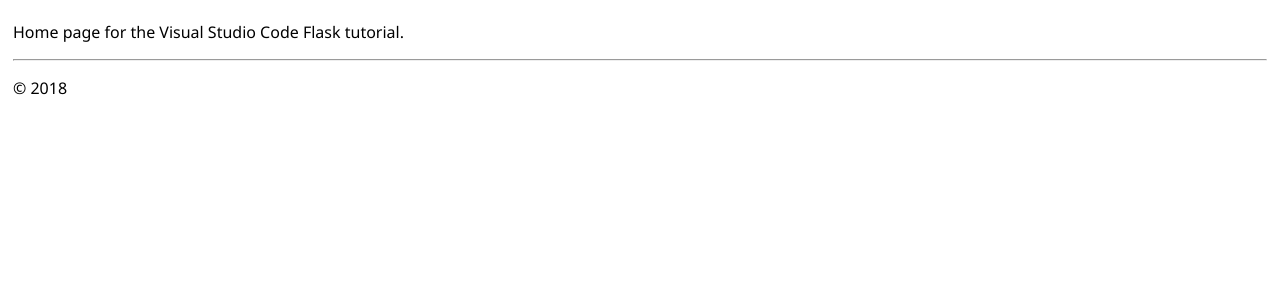
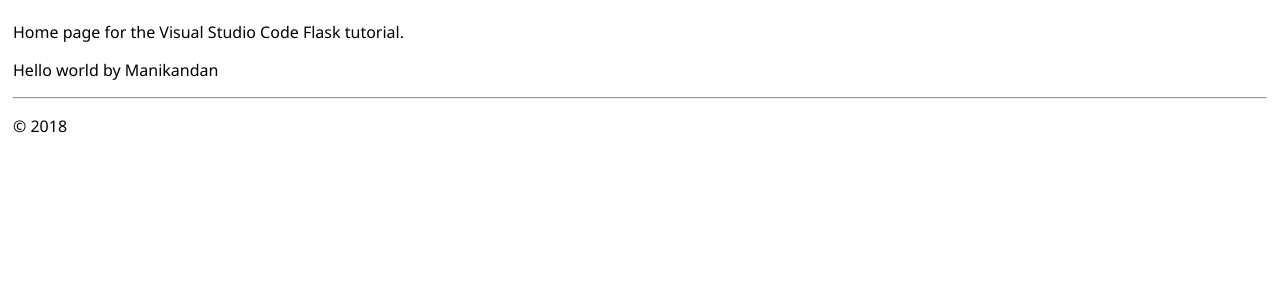
Before and after one commit to microsoft/python-sample-vscode-flask-tutorial, a Flask app: page / in a window 1280 px wide. Shown: the part 47-347 px from the top of the page. Run offline with Flask 2, Linux system fonts and the light colour scheme.

Commit message:
update home.html

```diff
--- a/hello_app/templates/home.html
+++ b/hello_app/templates/home.html
@@ -4,4 +4,5 @@
 {% endblock %}
 {% block content %}
 <p>Home page for the Visual Studio Code Flask tutorial.</p>
+<p> Hello world by Manikandan </p>
 {% endblock %}
```
